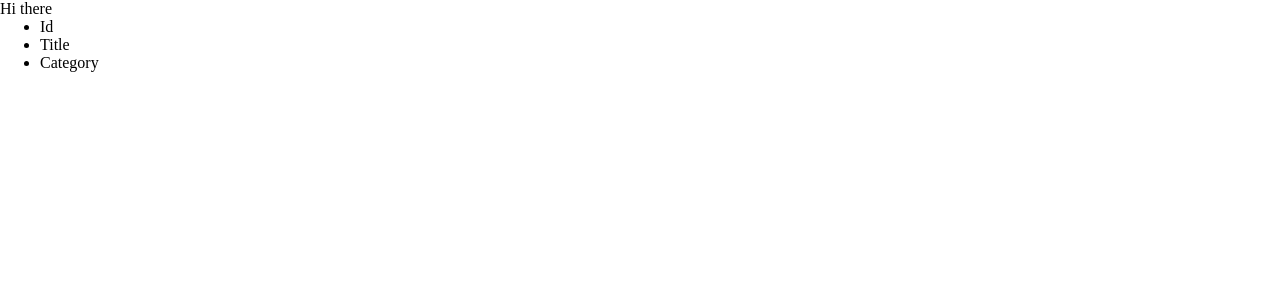
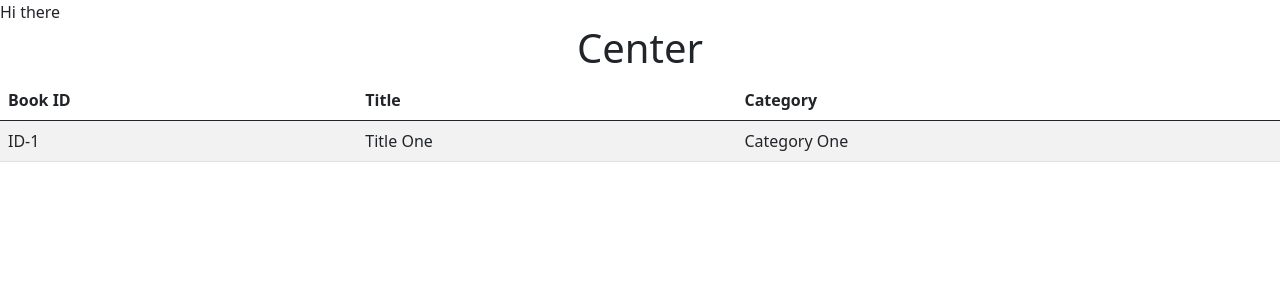
Before and after one commit to karmaester/react-redux-bookstore, a React (Create React App) app: page / in a window 1280 px wide. Shown: the top 300 px of the page. Built offline with nearby package versions, Linux system fonts and the light colour scheme.

Commit message:
Add Bootstrap, font-awesome, and set up the table structure

```diff
--- a/public/index.html
+++ b/public/index.html
@@ -24,6 +24,16 @@
       work correctly both with client-side routing and a non-root public URL.
       Learn how to configure a non-root public URL by running `npm run build`.
     -->
+    <link
+      href="https://cdnjs.cloudflare.com/ajax/libs/font-awesome/5.13.0/css/all.min.css"
+      rel="stylesheet"
+    />
+    <link
+      href="https://cdn.jsdelivr.net/npm/bootstrap@5.0.1/dist/css/bootstrap.min.css"
+      rel="stylesheet"
+      integrity="sha384-+0n0xVW2eSR5OomGNYDnhzAbDsOXxcvSN1TPprVMTNDbiYZCxYbOOl7+AMvyTG2x"
+      crossorigin="anonymous"
+    />
     <title>React App</title>
   </head>
   <body>
--- a/src/components/BookList.js
+++ b/src/components/BookList.js
@@ -2,11 +2,23 @@ import React from 'react';
 
 const BookList = () => (
   <div>
-    <ul>
-      <li>Id</li>
-      <li>Title</li>
-      <li>Category</li>
-    </ul>
+    <h1 className="text-center">Center</h1>
+    <table className="table table-striped">
+      <thead>
+        <tr>
+          <th scope="col">Book ID</th>
+          <th scope="col">Title</th>
+          <th scope="col">Category</th>
+        </tr>
+      </thead>
+      <tbody>
+        <tr>
+          <td>ID-1</td>
+          <td>Title One</td>
+          <td>Category One</td>
+        </tr>
+      </tbody>
+    </table>
   </div>
 );
 
```
Also changed, not shown: 1 other file (tests, documents, lock files or other folders).
